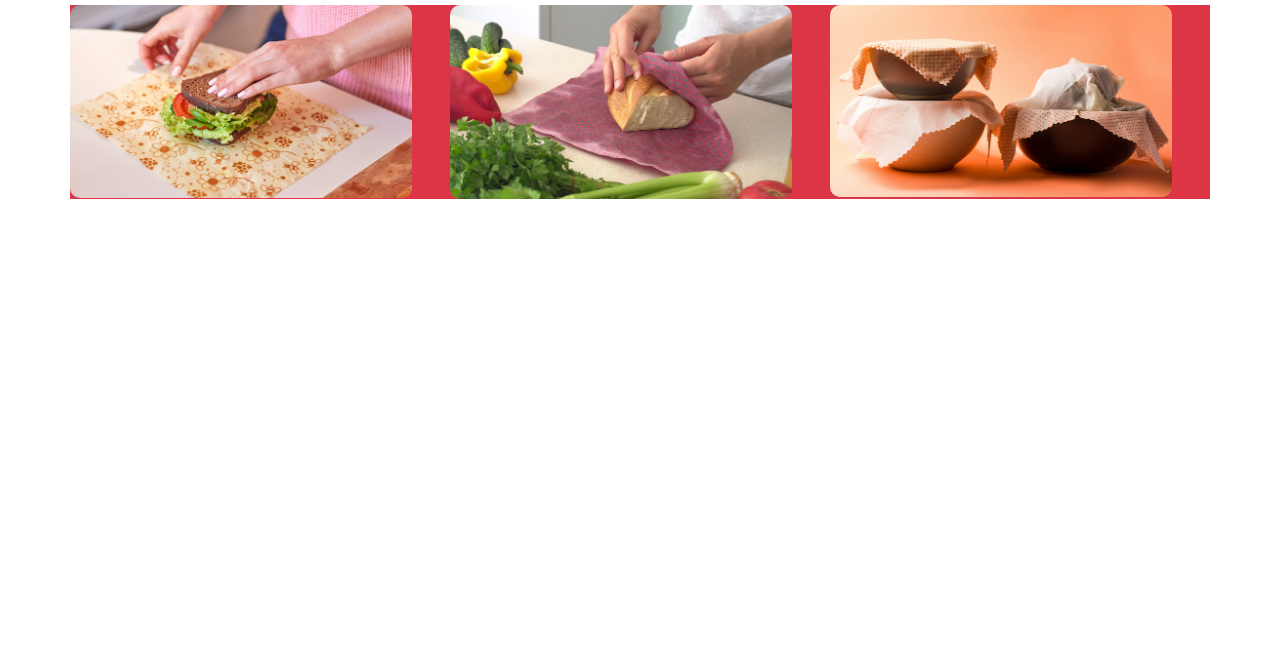
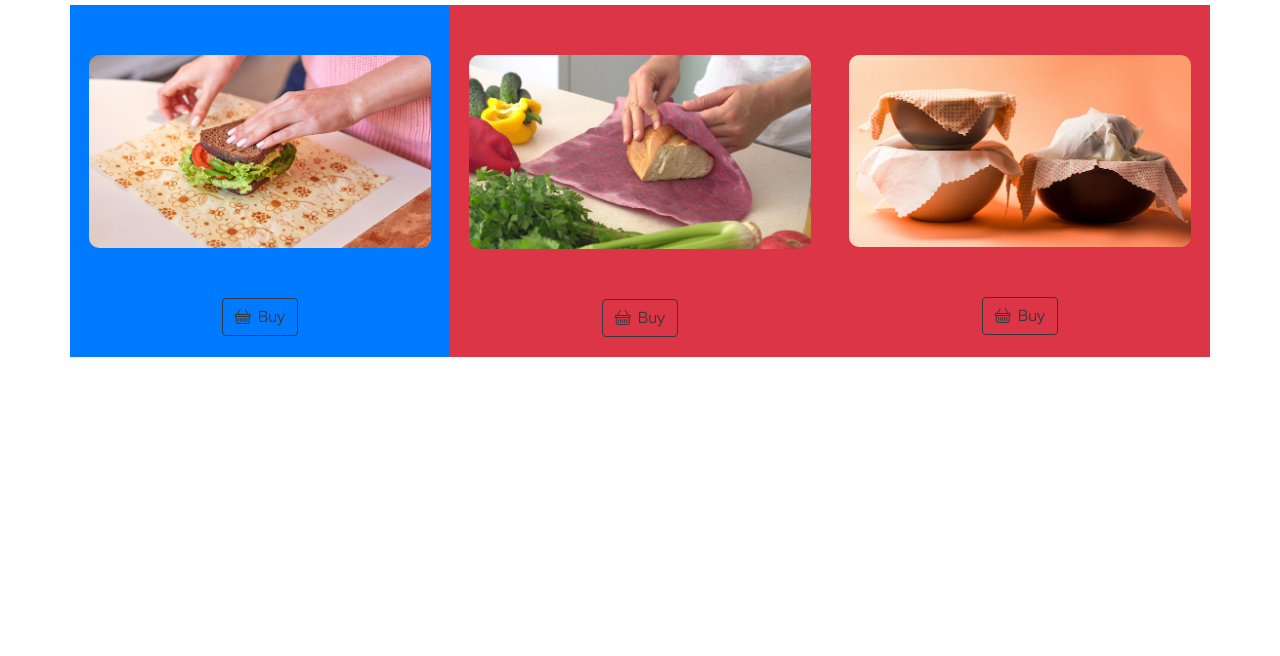
Before and after one commit to Code-Institute-Submissions/CI-MS1-maziau, a plain HTML site: page store.html in a window 1280 px wide. Shown: the part 69-725 px from the top of the page. Drawn offline with nearby package versions, Linux system fonts and the light colour scheme; a web font is replaced by a local one.

Commit message:
added buy links to store.html + style.css styles for buy buttons

```diff
--- a/assets/css/style.css
+++ b/assets/css/style.css
@@ -169,4 +169,20 @@ color:rgba(75, 73, 73, 0.89)
 div.store-images>img {
     width: 90%;
     border-radius: 10px;
+    margin: 50px auto;
+    display: flex block;
+    justify-content: center;
 }
+
+div.store-images{
+    text-align: center;
+}
+
+div.store-images>a.store-link{
+margin-bottom: 20px;
+}
+
+.store-link>i.bi.bi-basket::before {
+    padding-bottom: 5px;
+    margin-right: 7px;
+}
--- a/store.html
+++ b/store.html
@@ -75,14 +75,17 @@
         <div class="container bg-success">
             <div class="row">
 
-                    <div class="store-images col-12 col-md-4 px-lg-0 bg-danger">
+                    <div class="store-images col-12 col-md-4 px-lg-0  bg-primary">
                         <img src="assets/images/sandwich.jpg" alt="sandwich">
+                        <a role="button" class="store-link btn btn-outline-dark" href="https://www.shopify.com/"><i class="bi bi-basket"></i>Buy</a>
                     </div>
                     <div class="store-images col-12 col-md-4 px-lg-0 bg-danger">
                         <img src="assets/images/bread.jpg" alt="bread">
+                        <a role="button" class="store-link btn btn-outline-dark" href="https://www.shopify.com/"><i class="bi bi-basket"></i>Buy</a>
                     </div>
                     <div class="store-images col-12 col-md-4 px-lg-0 bg-danger">
                         <img src="assets/images/pack-of-3.jpg" alt="stacked containers">
+                        <a role="button" class="store-link btn btn-outline-dark" href="https://www.shopify.com/"><i class="bi bi-basket"></i>Buy</a>
                     </div>
                 </div>
             </div>
```
